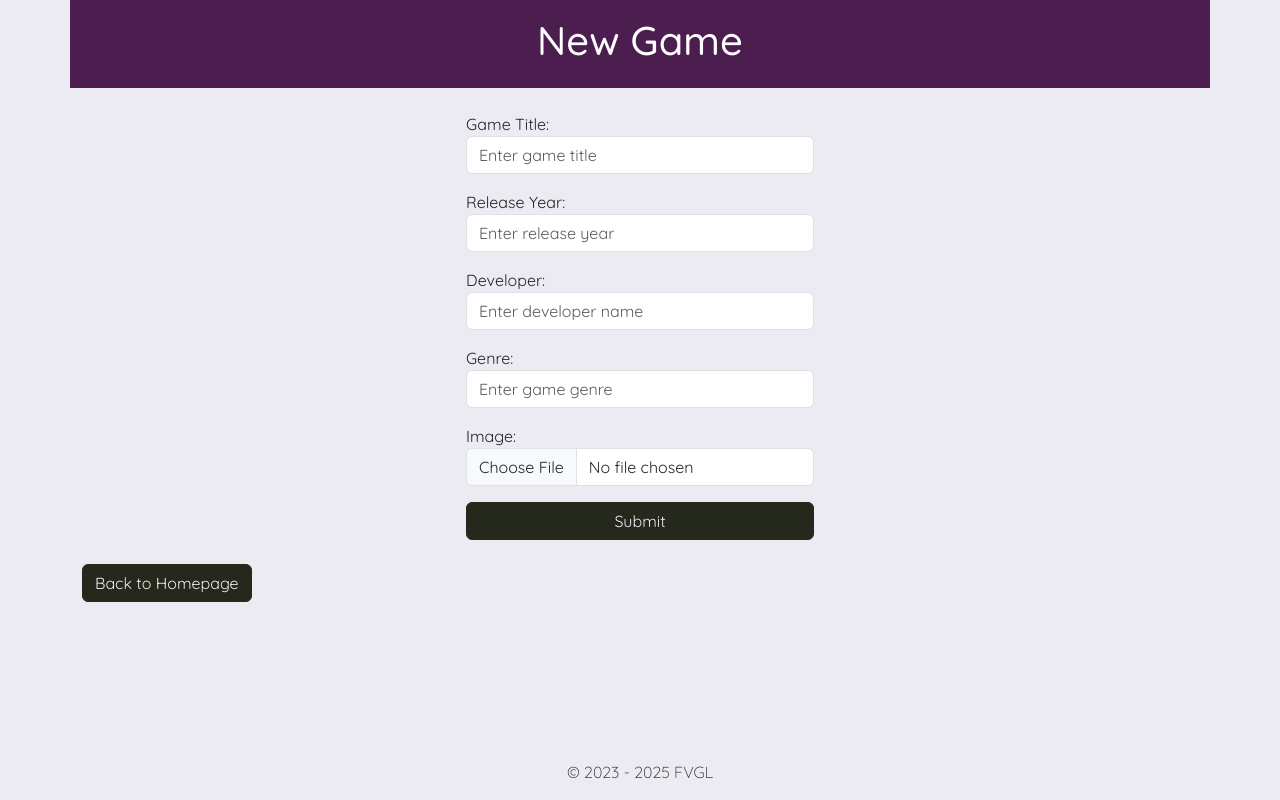
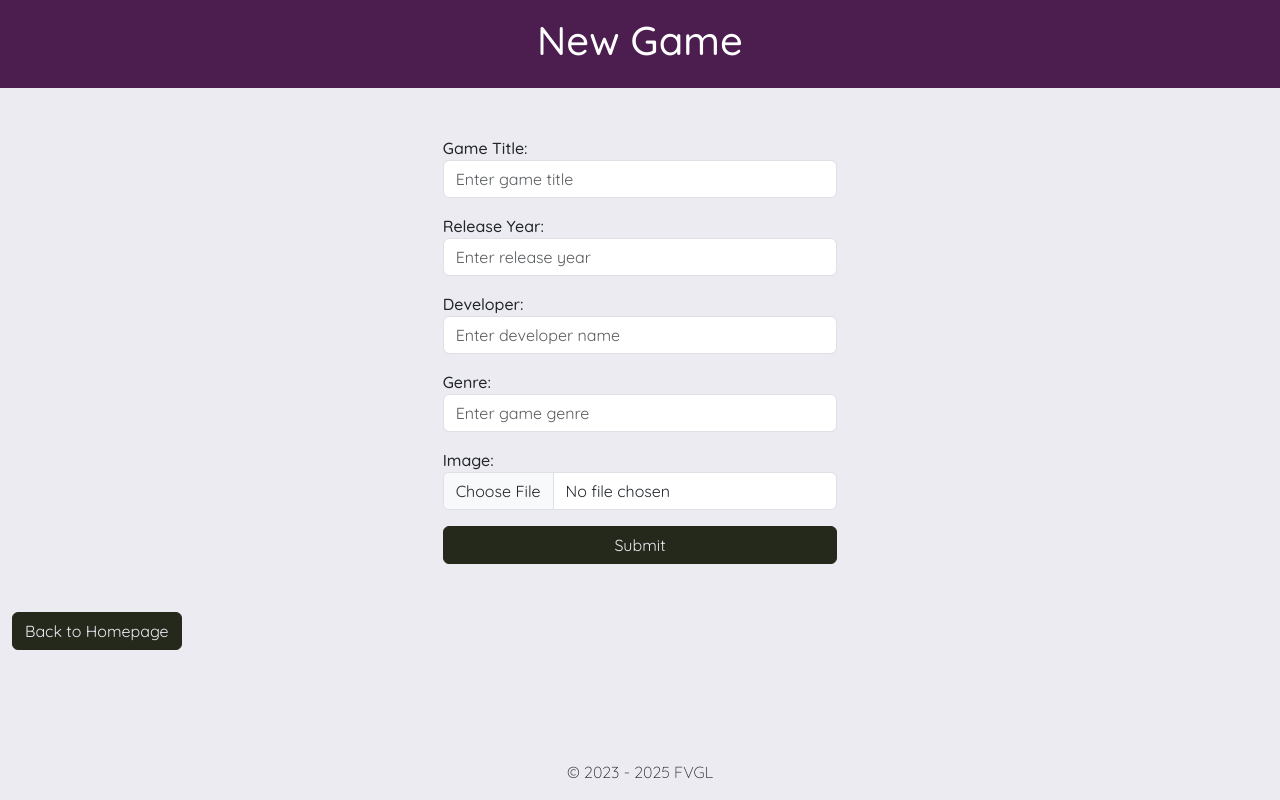
Before and after one commit to nikobatzi1990/fvgl, a React (Vite) app in the folder client/: page /submission in a window 1280 px wide. Built offline with nearby package versions, Linux system fonts and the light colour scheme.

Commit message:
style: container -> container-fluid

```diff
--- a/client/public/styles.scss
+++ b/client/public/styles.scss
@@ -21,12 +21,6 @@ body {
    color: $black-olive;
    border-color: $ghost-white;
 }
-
-.btn-regular:active {
-    background-color: $ghost-white;
-    color: $black-olive;
-    border-color: $ghost-white;
- }
 
 .card {
     width: 20rem;
@@ -56,3 +50,8 @@ footer {
     font-weight: 300;
     font-style: normal;
 }
+
+label {
+    font-weight: 500;
+    font-style: normal;
+}
--- a/client/src/pages/EditGameData.jsx
+++ b/client/src/pages/EditGameData.jsx
@@ -80,10 +80,10 @@ function EditGameData() {
   };
 
   return (
-    <div className="container d-flex flex-column">
+    <div className="container-fluid d-flex flex-column">
       <Header text="Edit Game" />
 
-      <div className="row col-4 my-4 align-self-center">
+      <div className="row col-4 my-5 align-self-center">
         <form
           className="d-flex flex-column align-self-center gap-2"
           encType="multipart/form-data"
--- a/client/src/pages/Homepage.jsx
+++ b/client/src/pages/Homepage.jsx
@@ -25,7 +25,7 @@ function Homepage() {
   }, [fetchGameList]);
 
   return (
-    <div className="container d-flex flex-column">
+    <div className="container-fluid d-flex flex-column">
       <Header text="My Favorite Video Games" />
 
       <Button
@@ -34,10 +34,10 @@ function Homepage() {
         onClick={() => navigate("/submission")}
       />
 
-      <div className="row flex-row">
+      <div className="row flex-row align-self-center">
         {games.length >= 1
           ? games.map((game) => (
-              <div className="m-5 col" key={game.id} data-game-id={game.id}>
+              <div className="mt-3 col" key={game.id} data-game-id={game.id}>
                 <Card
                   title={game.title}
                   developer={game.developer}
--- a/client/src/pages/Submission.jsx
+++ b/client/src/pages/Submission.jsx
@@ -63,10 +63,10 @@ function Submission() {
   };
 
   return (
-    <div className="container d-flex flex-column">
+    <div className="container-fluid d-flex flex-column">
       <Header text="New Game" />
 
-      <div className="row col-4 my-4 align-self-center">
+      <div className="row col-4 my-5 align-self-center">
         <form
           className="d-flex flex-column align-self-center gap-2"
           encType="multipart/form-data"
```
Also changed, not shown: client/public/styles.css, 1 other file (tests, documents, lock files or other folders).
